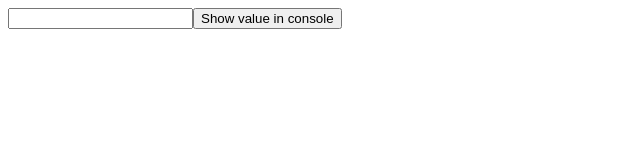
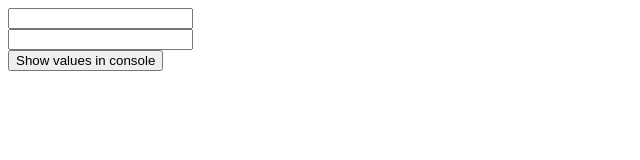
Before and after one commit to GeekyGamer14/input-javascript-example, a plain HTML site: page index.html in a window 1280 px wide. Shown: the whole page, without its empty margins (0-640 px from the left). Drawn offline with nearby package versions, Linux system fonts and the light colour scheme.

Commit message:
2 inputs

```diff
--- a/index.html
+++ b/index.html
@@ -5,12 +5,15 @@
 	<script>
 		function onload(){
 			$('button').click(function(){
-				console.log($('#input1').val());
+				console.log("Input 1: " + $('#input1').val());
+				console.log("Input 2: " + $('#input2').val());
 			});
 		}
 	</script>
 </head>
-<body>
-	<input id="input1"></input><button>Show value in console</button>
+<body onload="onload()">
+	<input id="input1"></input><br>
+	<input id="input2"></input><br>
+	<button>Show values in console</button>
 </body>
 </html>
```
